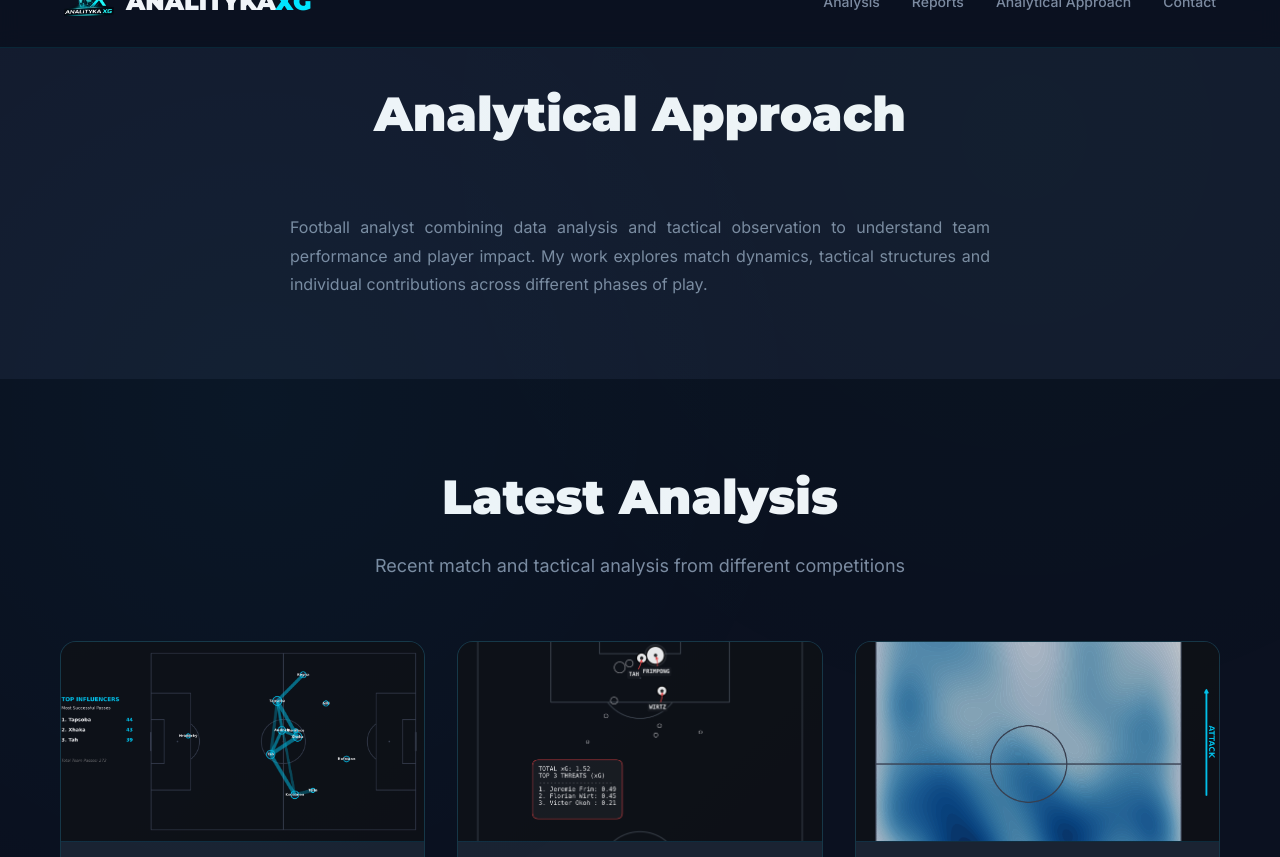
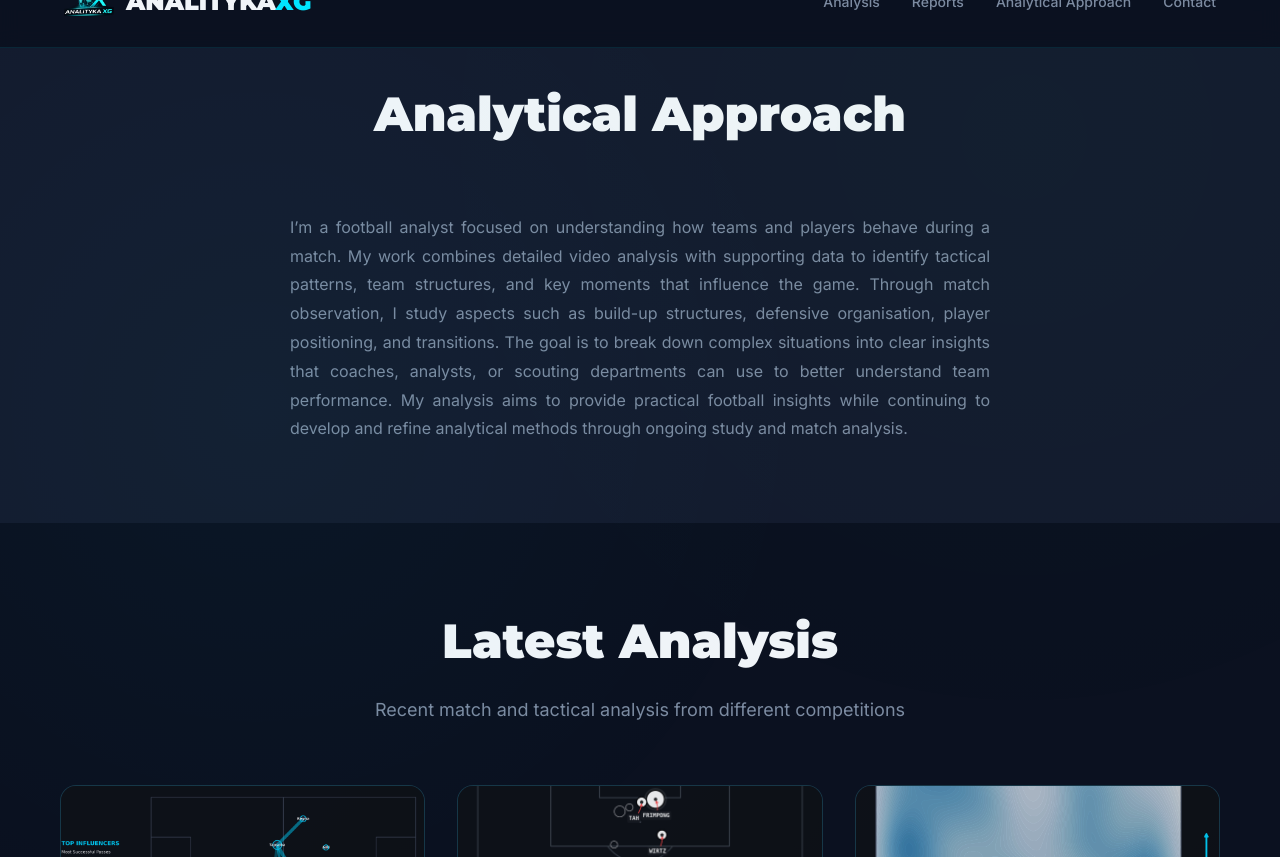
Before and after one commit to Fiallos77/analitykaXG, a Jekyll site: the page built from index.md, in a window 1280 px wide and 900 px high, scrolled down 952 px, cut to the strip 43-900 px from the top of the window. Built offline with Jekyll 4.4.1, drawn with Linux system fonts in a browser that asks for light colours.

Commit message:
Revise analytical approach description in index.md
Updated the description of the analytical approach to provide a clearer understanding of the football analysis process and its objectives.

```diff
--- a/index.md
+++ b/index.md
@@ -44,8 +44,9 @@ lang: en
         <h2>Analytical Approach</h2>
     </div>
     <p style="text-align: justify; color: var(--text-secondary); font-size: 16px; line-height: 1.8; max-width: 700px; margin: 0 auto;">
-        Football analyst combining data analysis and tactical observation to understand team performance and player impact.
-        My work explores match dynamics, tactical structures and individual contributions across different phases of play.
+        I’m a football analyst focused on understanding how teams and players behave during a match. My work combines detailed video analysis with supporting data to identify tactical patterns, team structures, and key moments that influence the game.
+        Through match observation, I study aspects such as build-up structures, defensive organisation, player positioning, and transitions. The goal is to break down complex situations into clear insights that coaches, analysts, or scouting departments can use to better understand team performance.
+        My analysis aims to provide practical football insights while continuing to develop and refine analytical methods through ongoing study and match analysis.
     </p>
 </section>
 
```
